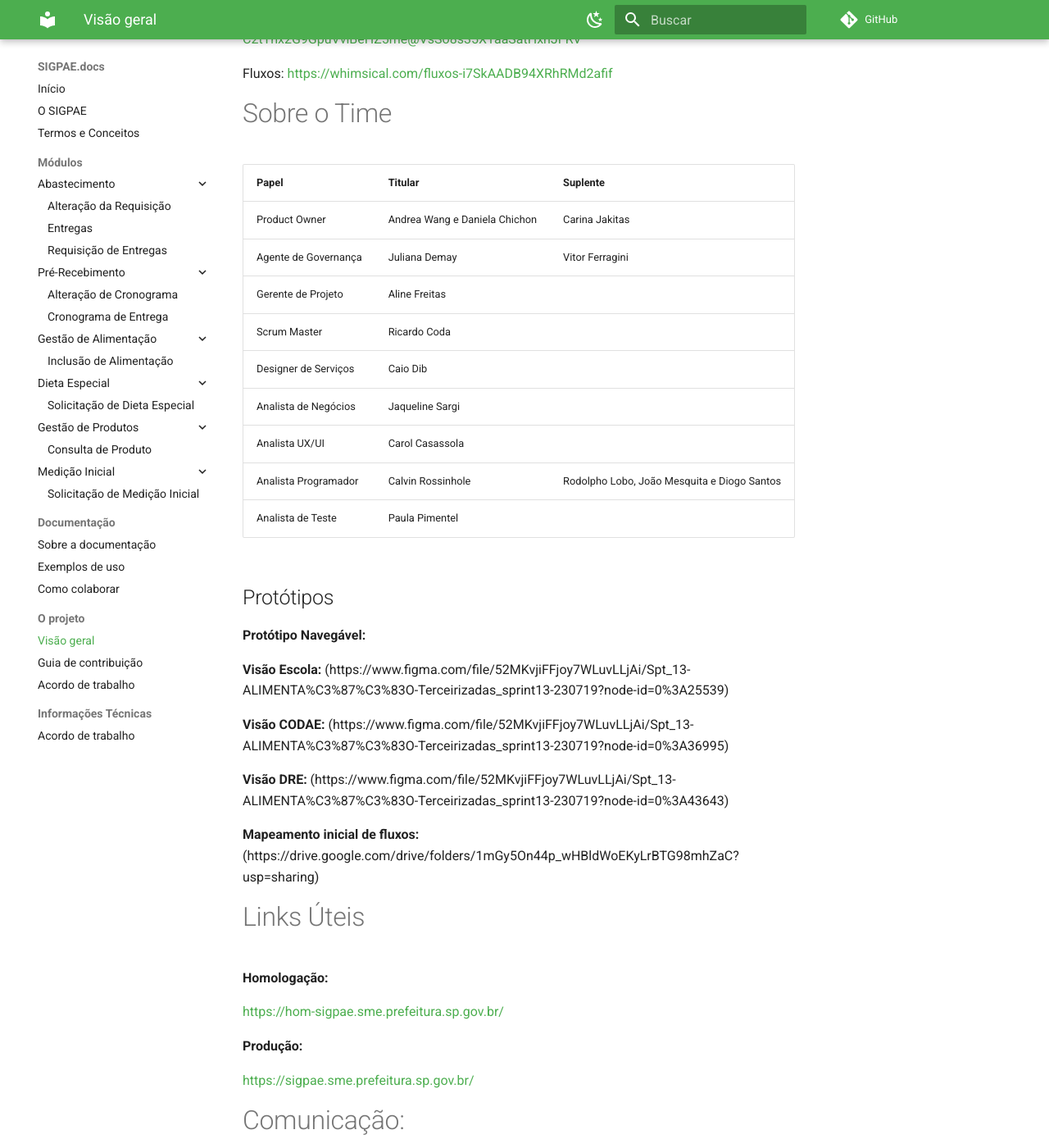
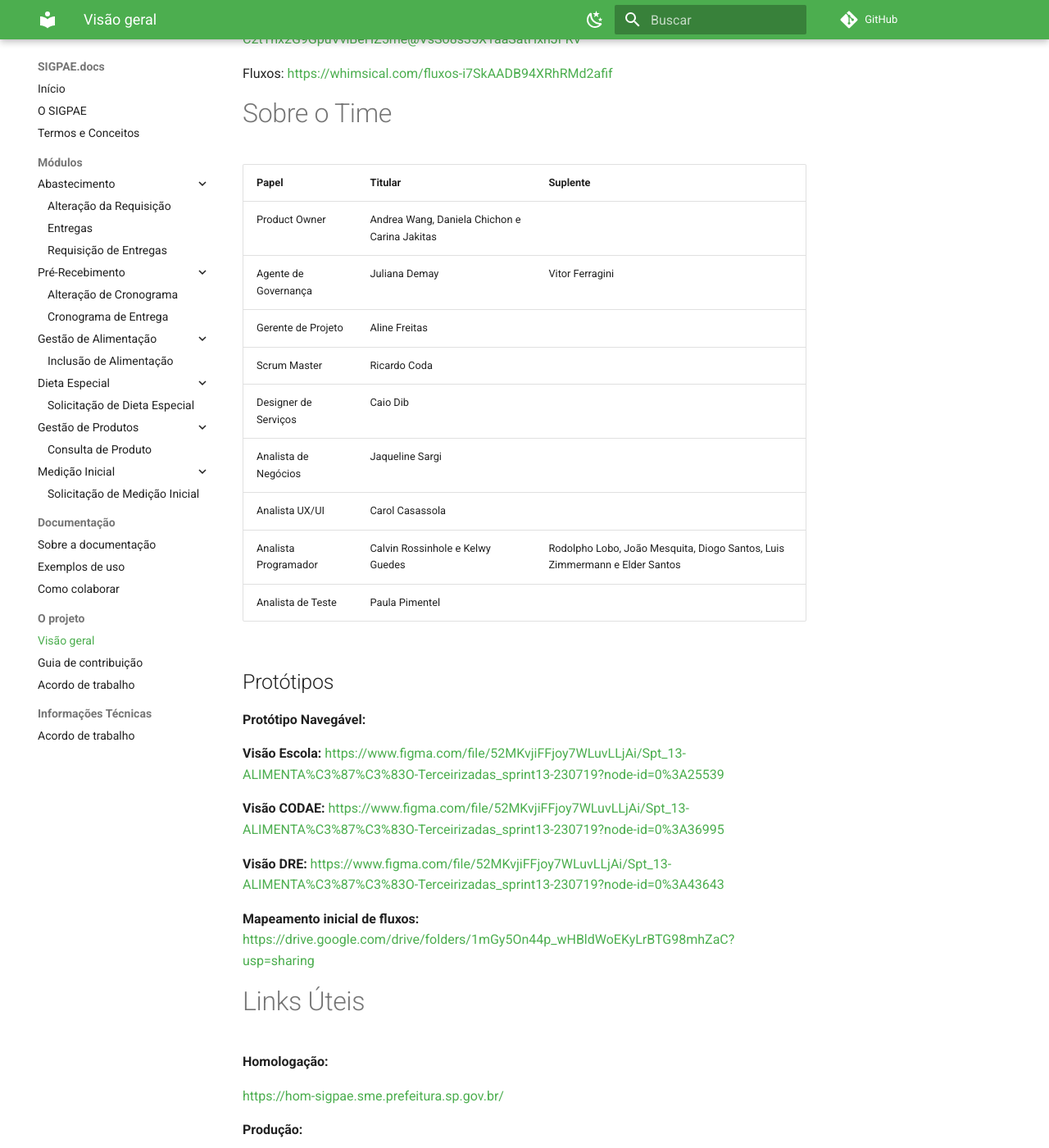
Before and after one commit to prefeiturasp/SME-SIGPAE-Docs, an MkDocs documentation site: the page built from docs/projeto/visao_geral_projeto.md, in a window 1280 px wide and 1400 px high, scrolled down 3799 px. Shown: the whole window at 82% size. Built offline with MkDocs 1.6.1 and Material for MkDocs 9.7.7, drawn with Linux system fonts in a browser that asks for light colours; comment, search, counter and statistics services are not loaded; some of the changed text lies outside the part shown.

Commit message:
atualizacao visao geral

```diff
--- a/docs/projeto/visao_geral_projeto.md
+++ b/docs/projeto/visao_geral_projeto.md
@@ -115,9 +115,9 @@
 - 1 - Gestão de Alimentação
 - 2 - Gestão de Produtos e Dieta Especial
 - 3 - Abastecimento
-- 4 – CoreSSO
+- 4 - CoreSSO
 - 5 - Pré-Recebimento
-- 7 – Ocorrências
+- 7 - Ocorrências
 - 8 - Medição Inicial EMEF (visão UE)
 - 9 - Medição Inicial EMEF (visão DRE e CODAE)
 - 10 - Medição Inicial CEI e EMEI
@@ -133,14 +133,14 @@
 
 | Papel | Titular                       | Suplente
 |--|-------------------------------|--|
-| Product Owner | Andrea Wang e Daniela Chichon | Carina Jakitas |
+| Product Owner | Andrea Wang, Daniela Chichon e Carina Jakitas  |
 | Agente de Governança | Juliana Demay                 | Vitor Ferragini |
 | Gerente de Projeto | Aline Freitas                 | |
 | Scrum Master | Ricardo Coda                       |  |
 | Designer de Serviços | Caio Dib                    | |
 | Analista de Negócios | Jaqueline Sargi            |  |
 | Analista UX/UI | Carol Casassola                  |  |
-| Analista Programador | Calvin Rossinhole             | Rodolpho Lobo, João Mesquita e Diogo Santos|
+| Analista Programador | Calvin Rossinhole e Kelwy Guedes            | Rodolpho Lobo, João Mesquita, Diogo Santos, Luis Zimmermann e Elder Santos|
 | Analista de Teste | Paula Pimentel                |  |
 
 ## Protótipos
@@ -148,16 +148,16 @@
 **Protótipo Navegável:**
 
 **Visão Escola:**
-(https://www.figma.com/file/52MKvjiFFjoy7WLuvLLjAi/Spt_13-ALIMENTA%C3%87%C3%83O-Terceirizadas_sprint13-230719?node-id=0%3A25539)
+<https://www.figma.com/file/52MKvjiFFjoy7WLuvLLjAi/Spt_13-ALIMENTA%C3%87%C3%83O-Terceirizadas_sprint13-230719?node-id=0%3A25539>
 
 **Visão CODAE:**
-(https://www.figma.com/file/52MKvjiFFjoy7WLuvLLjAi/Spt_13-ALIMENTA%C3%87%C3%83O-Terceirizadas_sprint13-230719?node-id=0%3A36995)
+<https://www.figma.com/file/52MKvjiFFjoy7WLuvLLjAi/Spt_13-ALIMENTA%C3%87%C3%83O-Terceirizadas_sprint13-230719?node-id=0%3A36995>
 
 **Visão DRE:**
-(https://www.figma.com/file/52MKvjiFFjoy7WLuvLLjAi/Spt_13-ALIMENTA%C3%87%C3%83O-Terceirizadas_sprint13-230719?node-id=0%3A43643)
+<https://www.figma.com/file/52MKvjiFFjoy7WLuvLLjAi/Spt_13-ALIMENTA%C3%87%C3%83O-Terceirizadas_sprint13-230719?node-id=0%3A43643>
 
 **Mapeamento inicial de fluxos:**
-(https://drive.google.com/drive/folders/1mGy5On44p_wHBldWoEKyLrBTG98mhZaC?usp=sharing)
+<https://drive.google.com/drive/folders/1mGy5On44p_wHBldWoEKyLrBTG98mhZaC?usp=sharing>
 
 # Links Úteis
 
```
